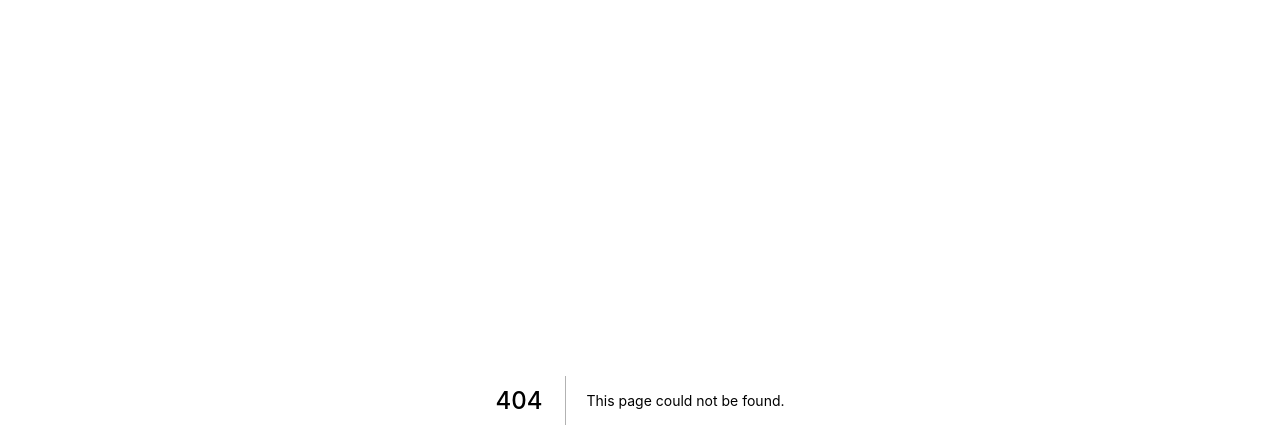
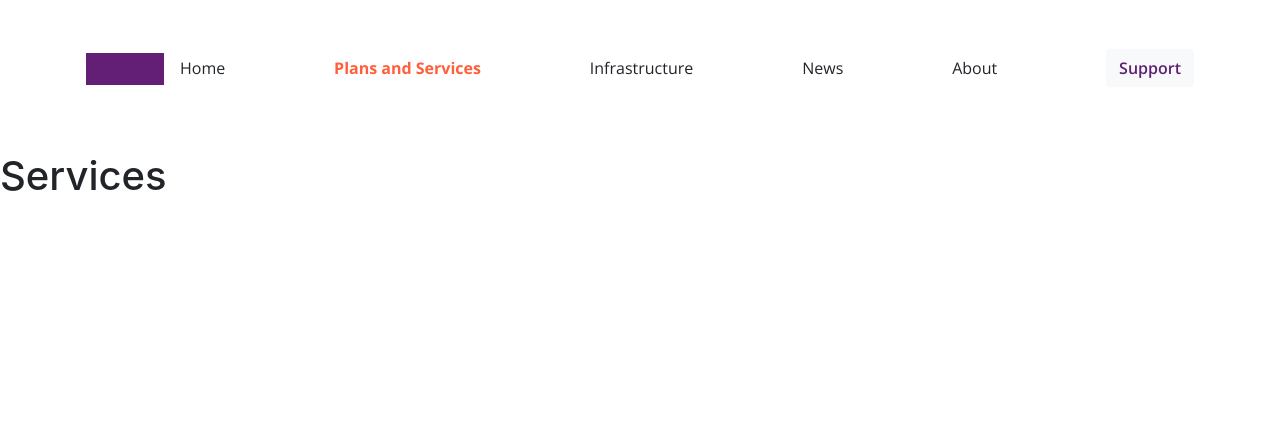
Before and after one commit to Uraswa/Hosting, a Next.js app in the folder hostring_frontend/: page /services in a window 1280 px wide. Before the commit this address had no page. Shown: the top 448 px of the page. Built offline with nearby package versions, Linux system fonts and the light colour scheme.

Commit message:
Created navbar
Created navbar, added sass support , added cdn to google fonts (Open Sans). Created layout _app.js and custom error page

```diff
--- /dev/null
+++ b/hostring_frontend/components/Nav/nav.js
@@ -0,0 +1,66 @@
+import React from 'react'
+import Navbar from "react-bootstrap/Navbar";
+import './nav.sass'
+import 'bootstrap/dist/css/bootstrap.min.css'
+import Link from "next/link";
+import Button from "react-bootstrap/Button";
+import { useRouter } from 'next/router'
+
+
+const Header = () => {
+    const {pathname} = useRouter();
+    const links = [
+        {
+            href:'/',
+            text:'Home'
+        },
+        {
+            href:'/services',
+            text:'Plans and Services'
+        },
+        {
+            href:'/infrastructure',
+            text:'Infrastructure'
+        },
+        {
+            href:'/news',
+            text:'News'
+        },
+        {
+            href:'/about',
+            text:'About'
+        },
+        {
+            href:'/support',
+            content: <Button variant="light" className="support-btn">Support</Button>
+        },
+    ];
+    return (
+        <Navbar expand="lg" className="container main-nav">
+               <Link href="/">
+                  <Navbar.Brand >
+                      <div className="brand"/>
+                  </Navbar.Brand>
+              </Link>
+              <Navbar.Toggle aria-controls="basic-navbar-nav" />
+              <Navbar.Collapse id="basic-navbar-nav">
+                    <ul className="d-flex justify-content-between w-100 navigation" >
+                        {links.map((v) => {
+                            return (
+                                <Link key={v.href} href={v.href}>
+                                    <li className={pathname === v.href ? 'active' : ''}>
+                                        <a >
+                                            {v.text || v.content}
+                                        </a>
+                                    </li>
+                                </Link>
+                            )
+                        })}
+                    </ul>
+              </Navbar.Collapse>
+        </Navbar>
+    )
+};
+
+
+export default Header
--- /dev/null
+++ b/hostring_frontend/components/Nav/nav.sass
@@ -0,0 +1,26 @@
+@import url('https://fonts.googleapis.com/css?family=Open+Sans:400,600,700,800&display=swap&subset=cyrillic')
+.main-nav
+  .navbar-brand
+    padding-bottom: 20px
+    .brand
+      width: 78px
+      height: 32px
+      background-color: #621f75
+      cursor: pointer
+  .navigation
+    list-style: none
+    font-weight: 400
+    font-family: 'Open Sans', sans-serif
+    padding: 41px 0
+    display: flex
+    align-items: center
+
+    li
+      cursor: pointer
+    li.active
+      color: #ff5f3b
+      font-weight: 700
+    .support-btn
+      color: #5f2073
+      font-family: "Open Sans"
+      font-weight: 600
--- /dev/null
+++ b/hostring_frontend/next.config.js
@@ -0,0 +1,17 @@
+const withSass = require('@zeit/next-sass');
+const withCSS = require("@zeit/next-css");
+module.exports = withCSS(withSass({
+   webpack (config, options) {
+       config.module.rules.push({
+           test: /\.(png|jpg|gif|svg|eot|ttf|woff|woff2)$/,
+           use: {
+               loader: 'url-loader',
+               options: {
+                   limit: 100000
+               }
+           }
+       });
+
+       return config;
+   }
+}));
--- /dev/null
+++ b/hostring_frontend/pages/_app.js
@@ -0,0 +1,23 @@
+import React,{Fragment} from 'react'
+import App from 'next/app'
+import Navigation from '../components/Nav/nav'
+
+class MyApp extends App {
+
+  render() {
+    const { Component, pageProps } = this.props
+    return (
+        <Fragment>
+            <header>
+                <Navigation/>
+            </header>
+            <Component {...pageProps} />
+            <footer>
+
+            </footer>
+        </Fragment>
+    )
+  }
+}
+
+export default MyApp
--- /dev/null
+++ b/hostring_frontend/pages/services.js
@@ -0,0 +1,10 @@
+import React from 'react'
+
+
+export default () => {
+    return (
+        <main>
+            <h1>Services</h1>
+        </main>
+    )
+}
```
Also changed, not shown: hostring_frontend/components/nav.js (deleted, +0 -56 lines), hostring_frontend/package.json (+7 -0 lines), hostring_frontend/pages/_error.js (added, +12 -0 lines), hostring_frontend/pages/index.js (+4 -80 lines).
